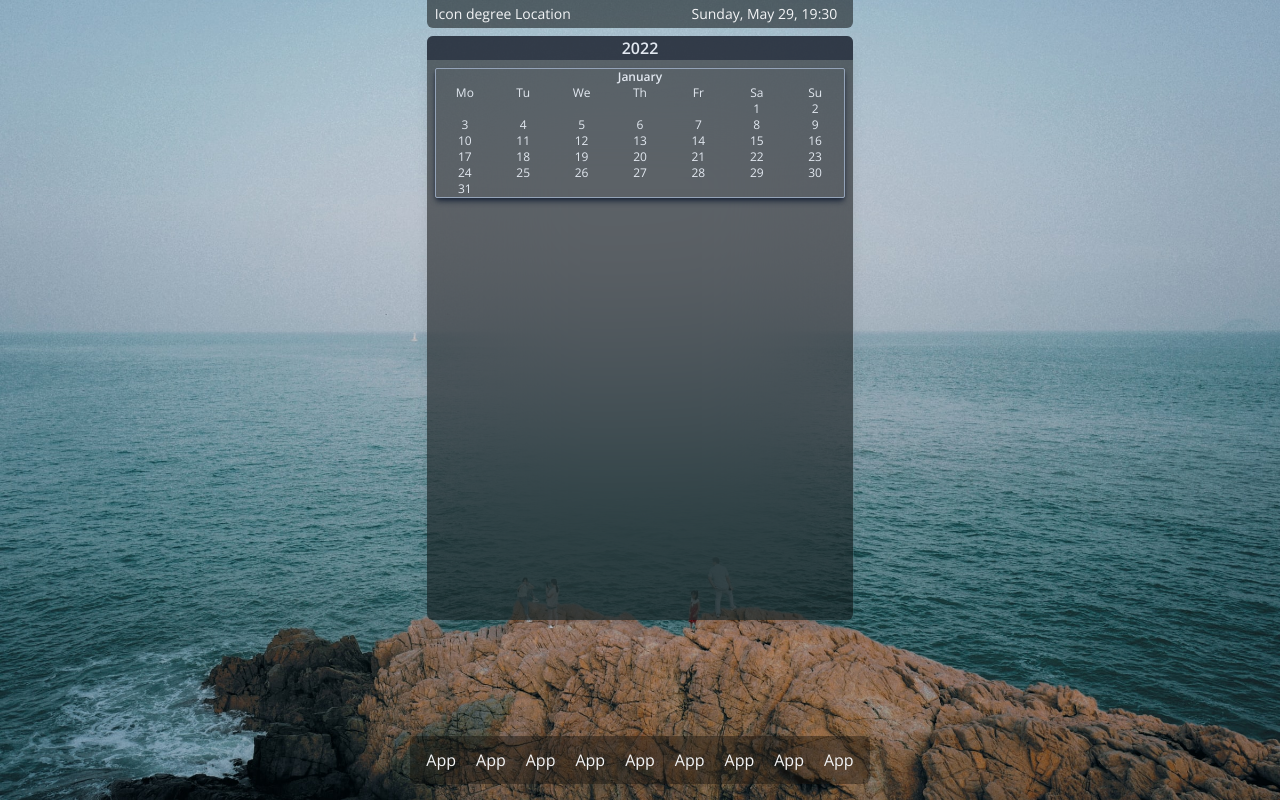
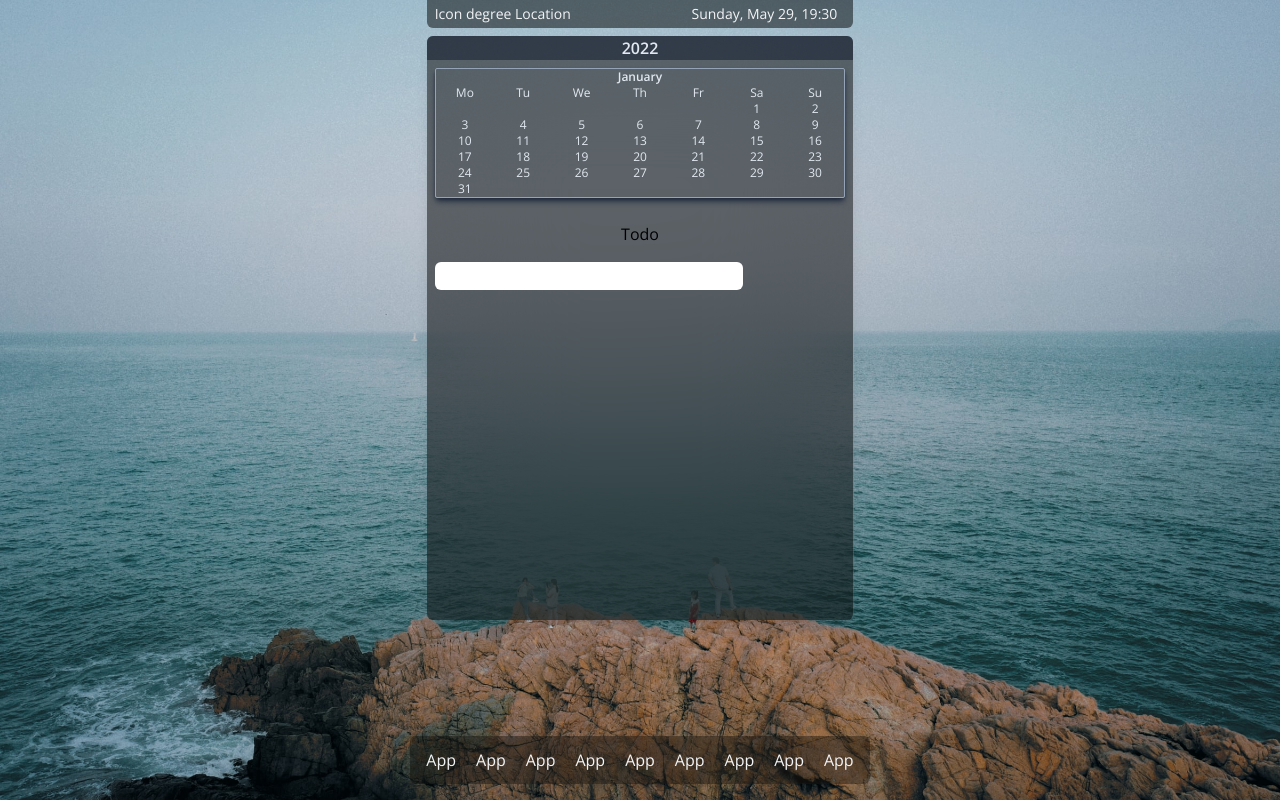
Before and after one commit to alex-girma/portfolio, a React (Create React App) app: page / in a window 1280 px wide. Both pictures are taken after a click on the element 500 px from the left and 133 px from the top of the page. Built offline with nearby package versions, Linux system fonts and the light colour scheme.

Commit message:
work on todo

```diff
--- a/src/components/Calendarmonthcontainer.js
+++ b/src/components/Calendarmonthcontainer.js
@@ -1,4 +1,5 @@
 import { createArray, getDayName, getMonthName } from "../utility/utilFunc";
+import { todoDates } from "../variables/Vars";
 
 const Calendarmonthcontainer = ({ month, currYear, maxDay }) => {
 	const date = `${month}/01/${currYear}`;
@@ -11,7 +12,7 @@ const Calendarmonthcontainer = ({ month, currYear, maxDay }) => {
 		42 - maxDay - weekDays.indexOf(currYearDay)
 	);
 
-	const handelClick = () => {
+	const handelClickClickedMonth = () => {
 		const ele = document.getElementById(`calendar__${month}`);
 		const len = ele.parentElement.childNodes;
 		for (let i = 0; i < len.length; i++) {
@@ -20,6 +21,13 @@ const Calendarmonthcontainer = ({ month, currYear, maxDay }) => {
 		ele.classList.remove("hidden");
 		ele.classList.add("col-start-1");
 		ele.classList.add("col-end-4");
+
+		const todo = document.getElementById("todo");
+		todo.classList.remove("hidden");
+		todo.classList.add("col-start-1");
+		todo.classList.add("col-end-4");
+		todo.classList.add("row-start-2");
+		todo.classList.add("row-end-5");
 	};
 
 	return (
@@ -28,10 +36,10 @@ const Calendarmonthcontainer = ({ month, currYear, maxDay }) => {
 			className={
 				"grid grid-cols-7 grid-rows-8 place-items-center text-xs text-slate-200 rounded-sm border border-slate-400 hover:bg-[#72707049] shadow-md shadow-slate-800 hover:shadow-md hover:shadow-slate-700 hover:scale-105 transition duration-300 " +
 				(month === new Date().getMonth() + 1 && currYear === new Date().getFullYear()
-					? "shadow-slate-200 scale-105"
+					? " border-green-400 scale-105"
 					: "")
 			}
-			onClick={handelClick}
+			onClick={handelClickClickedMonth}
 		>
 			<div className="col-start-1 col-span-7 row-start-1 row-span-1 font-semibold">
 				{getMonthName(date, locale)}
@@ -53,9 +61,16 @@ const Calendarmonthcontainer = ({ month, currYear, maxDay }) => {
 							(day === new Date().getDate() &&
 							month === new Date().getMonth() + 1 &&
 							currYear === new Date().getFullYear()
-								? "text-white font-semibold scale-110"
+								? "text-green-400 font-semibold scale-105"
 								: "")
 						}
+						onClick={() => {
+							todoDates.length = 0;
+							todoDates.push(day);
+							todoDates.push(month);
+							todoDates.push(currYear);
+							console.log(todoDates);
+						}}
 					>
 						{day}
 					</p>
--- a/src/pages/Calendar/Calendar.js
+++ b/src/pages/Calendar/Calendar.js
@@ -1,5 +1,6 @@
 import { useState } from "react";
 import Calendarmonthcontainer from "../../components/Calendarmonthcontainer";
+import Todo from "../Todo/Todo";
 
 const Calendar = () => {
 	const maxDay = [31, 28, 31, 30, 31, 30, 31, 31, 30, 31, 30, 31];
@@ -11,6 +12,8 @@ const Calendar = () => {
 			calmonth.classList.remove("col-start-1");
 			calmonth.classList.remove("col-end-4");
 		}
+		const todo = document.getElementById("todo");
+		todo.classList.add("hidden");
 	};
 	return (
 		<div
@@ -20,6 +23,7 @@ const Calendar = () => {
 			<input
 				className="text-center font-semibold text-slate-200 w-full appearance-none focus:outline-none rounded-t-md bg-slate-900 bg-opacity-50 cursor-default"
 				value={currYear}
+				placeholder={currYear}
 				onChange={(e) => {
 					setCurrYear(e.target.value);
 				}}
@@ -39,6 +43,7 @@ const Calendar = () => {
 						/>
 					);
 				})}
+				<Todo />
 			</div>
 		</div>
 	);
--- a/src/pages/Todo/Todo.js
+++ b/src/pages/Todo/Todo.js
@@ -1,5 +1,13 @@
 const Todo = () => {
-	return <div></div>;
+	return (
+		<div id="todo" className="hidden pt-4">
+			<p className="text-center pb-4">Todo</p>
+			<input
+				type="text"
+				className=" text-slate-200 w-3/4 h-7 appearance-none focus:outline-none rounded-md pl-2"
+			/>
+		</div>
+	);
 };
 
 export default Todo;
--- a/src/pages/Topbar/Datebar.js
+++ b/src/pages/Topbar/Datebar.js
@@ -13,6 +13,8 @@ const Datebar = () => {
 			calmonth.classList.remove("col-start-1");
 			calmonth.classList.remove("col-end-4");
 		}
+		const todo = document.getElementById("todo");
+		todo.classList.add("hidden");
 	};
 
 	useEffect(() => {
--- /dev/null
+++ b/src/variables/Vars.js
@@ -0,0 +1 @@
+export const todoDates = []; // day/month/year
```
